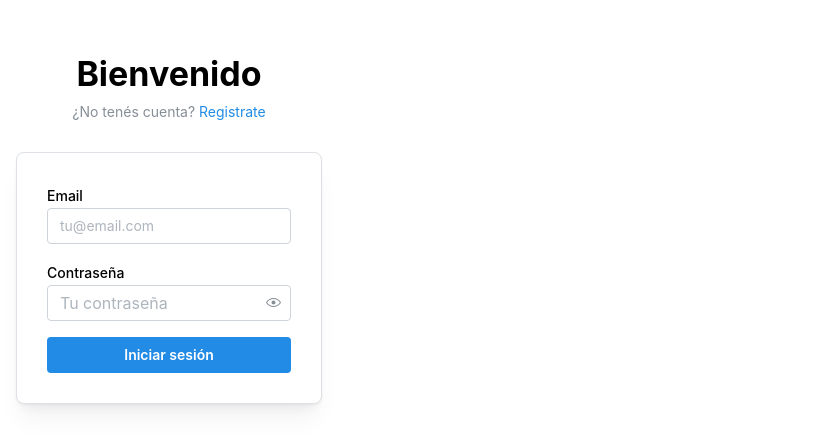
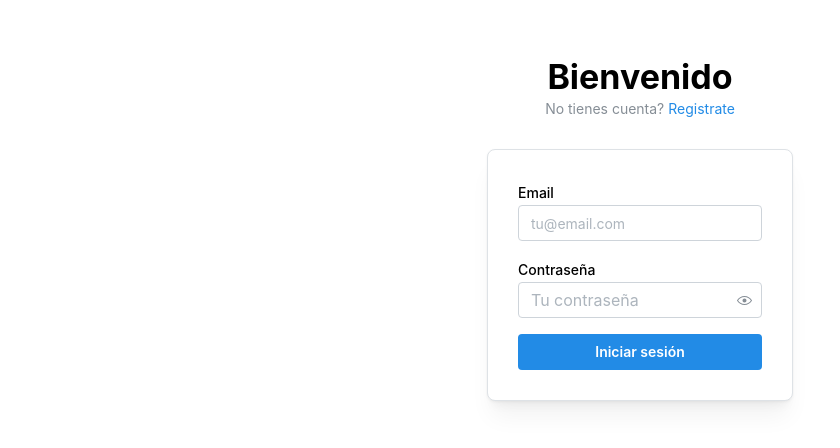
Before and after one commit to ciconid/proyecto-e-commerce-b2c, a React app in the folder frontend/: page /login in a window 1280 px wide. Shown: the part 172-620 px from the top of the page, without its empty margins (0-840 px from the left). Built offline with nearby package versions, Linux system fonts and the light colour scheme; no server answers; the HTML template or start-up script is replaced by a standard one.

Commit message:
feat: implementar login con validacion, manejo de errores y CORS

```diff
--- a/frontend/src/pages/LoginPage.tsx
+++ b/frontend/src/pages/LoginPage.tsx
@@ -1,21 +1,20 @@
-import type z from "zod";
-import { loginSchema } from "../utils/validations";
+import { Button, Center, Container, Paper, PasswordInput, Stack, Text, TextInput, Title } from "@mantine/core";
 import { useNavigate } from "react-router-dom";
 import { useAuthStore } from "../store/authStore";
+import { useForm } from "react-hook-form";
+import { zodResolver } from "@hookform/resolvers/zod";
+import { loginSchema } from "../utils/validations";
 import { authApi } from "../api/auth.api";
 import { notifications } from "@mantine/notifications";
-import { Container, Title, Text, Paper, Stack, TextInput, PasswordInput, Button } from "@mantine/core";
-import { useForm } from "react-hook-form";
-import { zodResolver } from '@hookform/resolvers/zod';
+import { z } from "zod";
+
+type LoginFormData = z.infer<typeof loginSchema>;
 
 function LoginPage() {
-    type LoginFormData = z.infer<typeof loginSchema>;
-
-
     const navigate = useNavigate();
     const { setAuth } = useAuthStore();
 
-    const { register, handleSubmit, formState: { errors, isSubmitting } } = useForm<LoginFormData>({
+    const { register, handleSubmit, formState: { errors, isSubmitting } } = useForm({
         resolver: zodResolver(loginSchema),
     });
 
@@ -25,30 +24,33 @@ function LoginPage() {
             setAuth(response.user, response.access_token, response.refresh_token);
 
             notifications.show({
-                title: 'Login exitoso',
                 message: `Bienvenido ${response.user.name}`,
-                color: 'green'
+                title: "Login exitoso",
+                color: "green",
             });
 
-            navigate('/products');
+            navigate("/products");
+
         } catch (error: any) {
             notifications.show({
-                title: 'Error',
-                message: error.response?.data?.message || 'Error al iniciar sesión',
-                color: 'red',
+                message: error.response?.data?.message || "Error al iniciar sesión",
+                title: "Error",
+                color: "red",
             });
+
         }
-
 
     };
 
 
-    return (
+
+    return(
+        <Center style={{ minHeight: "100vh", width: "100vw"}}>
             <Container size={420} my={40}>
                 <Title ta="center">Bienvenido</Title>
-            <Text c="dimmed" size="sm" ta="center" mt={5}>
-                ¿No tenés cuenta?{' '}
-                <Text component="a" href="/register" c="blue" style={{ cursor: 'pointer' }}>
+                <Text c="dimmed" size="sm" ta="center">
+                    No tienes cuenta?{' '}
+                    <Text component="a" href="/register" c="blue" style={{cursor: "pointer"}}>
                         Registrate
                     </Text>
                 </Text>
@@ -59,24 +61,28 @@ function LoginPage() {
                             <TextInput
                                 label="Email"
                                 placeholder="tu@email.com"
-                    {...register('email')}
+                                {...register("email")}
                                 error={errors.email?.message}
                              />
 
                             <PasswordInput
                                 label="Contraseña"
                                 placeholder="Tu contraseña"
-                    {...register('password')}
+                                {...register("password")}
                                 error={errors.password?.message}
                             />
 
-                    <Button type="submit" fullWidth loading={isSubmitting}>
+                            <Button type="submit"fullWidth loading={isSubmitting}>
                                 Iniciar sesión
                             </Button>
                         </Stack>
                     </form>
                 </Paper>
+
             </Container>
+
+        </Center>
+
     );
 }
 
```
Also changed, not shown: 2 other files (tests, documents, lock files or other folders). Lines whose indentation alone changed are shown as unchanged.
